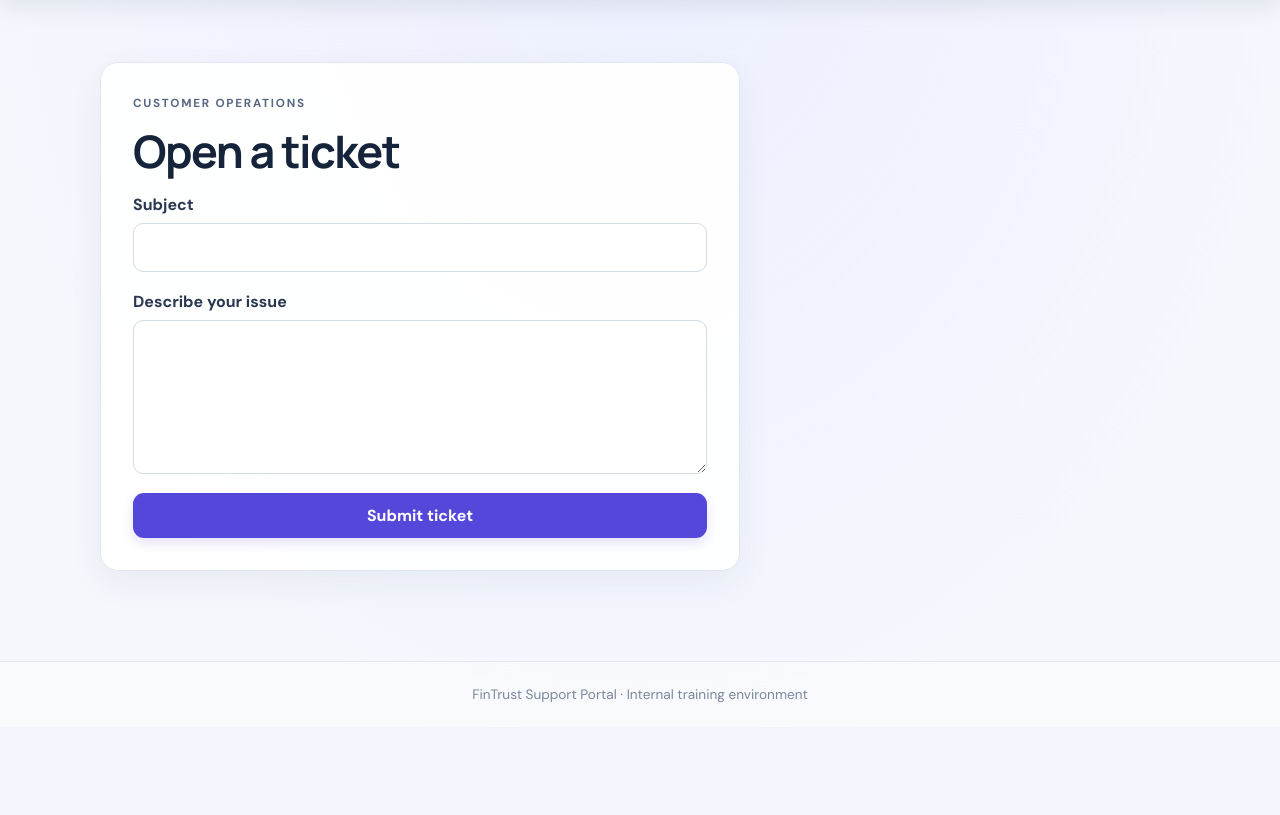
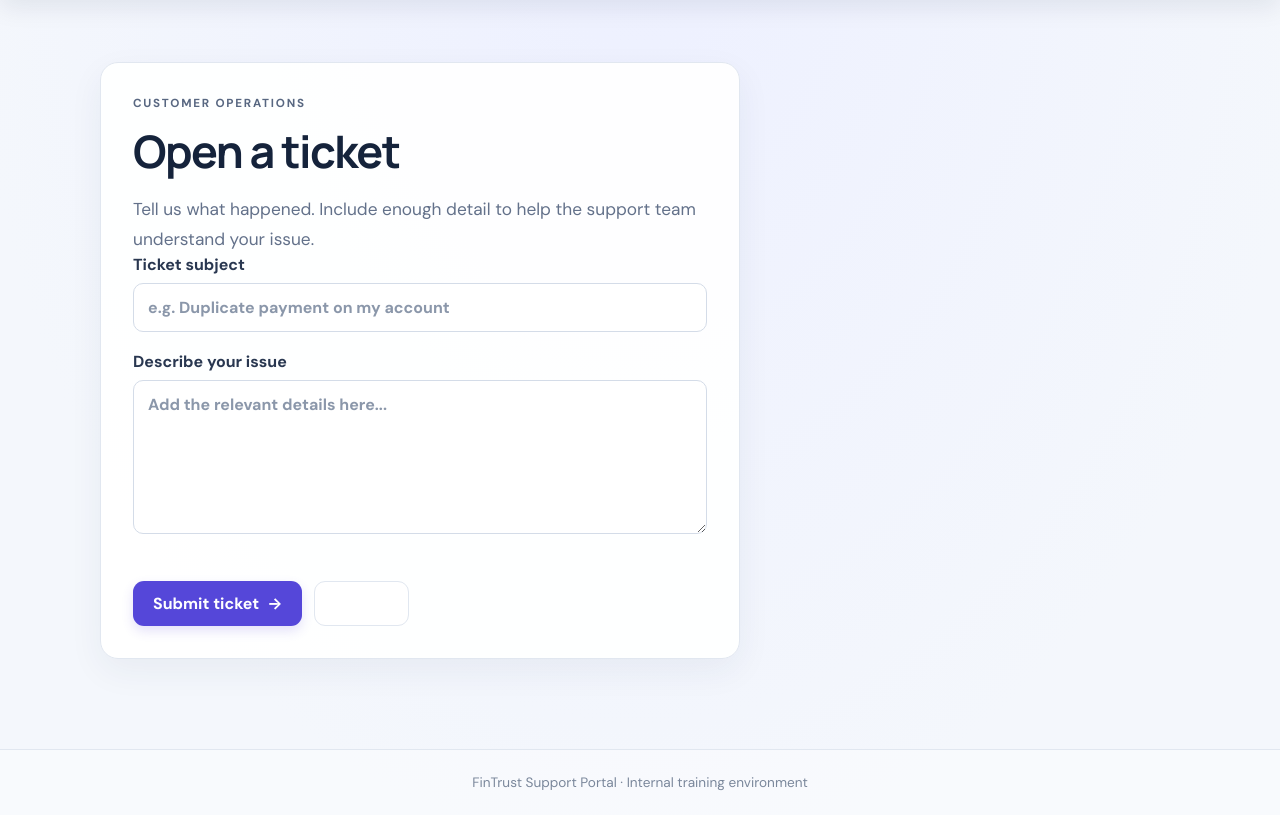
Before and after one commit to gowthamsai117/LedgerLeak, a Flask app: page /tickets/new in a window 1280 px wide. Shown: the part 89-904 px from the top of the page. Before the commit the page ends 791 px from the top, so only its background shows below. Run offline with Flask 3, Linux system fonts and the light colour scheme; the visitor is signed in with stand-in values (Sample User, id 1).

Commit message:
Improve ticket form labels and helper text

```diff
--- a/app/templates/new_ticket.html
+++ b/app/templates/new_ticket.html
@@ -1 +1,21 @@
-{% extends "base.html" %}{% block content %}<section class="form-card"><p class="eyebrow">CUSTOMER OPERATIONS</p><h1>Open a ticket</h1><form method="post"><label>Subject<input name="subject" maxlength="160" required></label><label>Describe your issue<textarea name="body" rows="6" maxlength="4000" required></textarea></label><button class="button" type="submit">Submit ticket</button></form></section>{% endblock %}
+{% extends "base.html" %}
+{% block title %}New support ticket | LedgerLeak{% endblock %}
+{% block content %}
+<section class="form-card">
+  <p class="eyebrow">Customer operations</p>
+  <h1>Open a ticket</h1>
+  <p class="lead">Tell us what happened. Include enough detail to help the support team understand your issue.</p>
+  <form method="post">
+    <label for="subject">Ticket subject
+      <input id="subject" name="subject" maxlength="160" placeholder="e.g. Duplicate payment on my account" required>
+    </label>
+    <label for="body">Describe your issue
+      <textarea id="body" name="body" rows="6" maxlength="4000" placeholder="Add the relevant details here..." required></textarea>
+    </label>
+    <div class="actions">
+      <button class="button" type="submit">Submit ticket <span aria-hidden="true">→</span></button>
+      <a class="button ghost" href="/tickets">Cancel</a>
+    </div>
+  </form>
+</section>
+{% endblock %}
```
